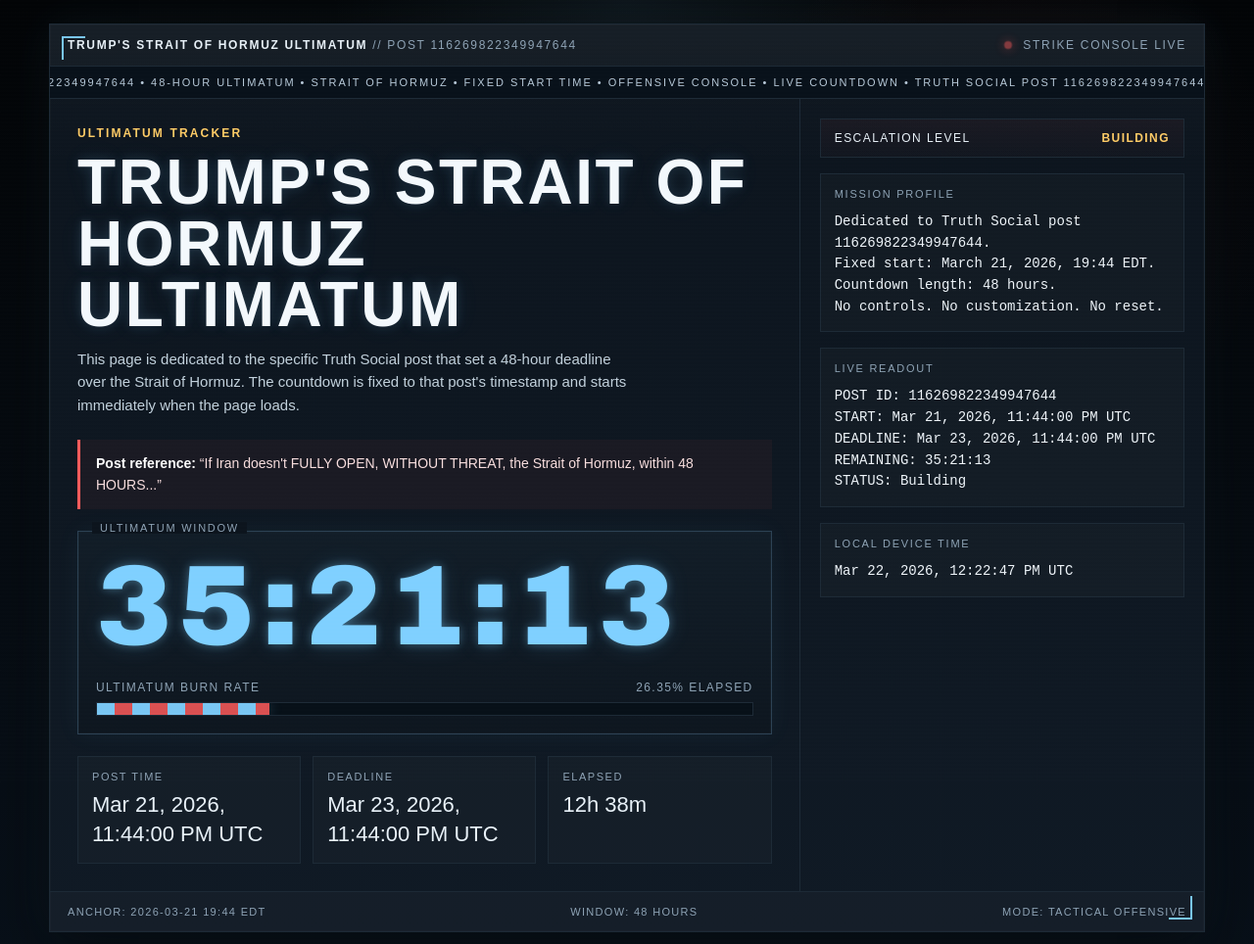
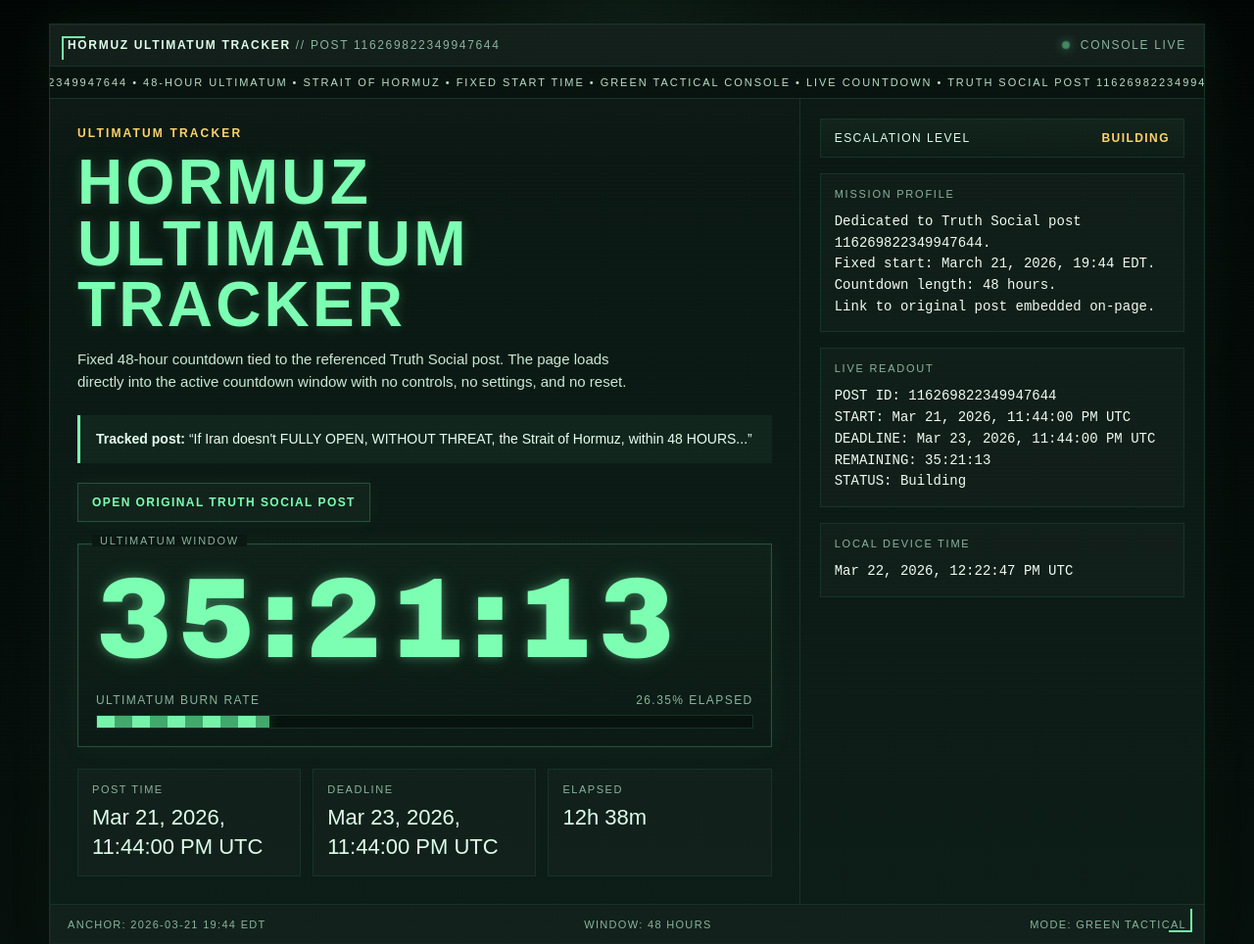
Before and after one commit to JustDorian/48hr, a plain HTML site: page index.html in a window 1280 px wide. Shown: the top 964 px of the page at 98% size. Drawn offline with Linux system fonts and the light colour scheme.

Commit message:
Update index.html v2.2

```diff
--- a/index.html
+++ b/index.html
@@ -3,27 +3,27 @@
 <head>
   <meta charset="UTF-8" />
   <meta name="viewport" content="width=device-width, initial-scale=1.0" />
-  <title>Trump's Strait of Hormuz Ultimatum</title>
+  <title>Hormuz Ultimatum Tracker</title>
   <meta name="description" content="48-hour countdown tied to Donald Trump's Truth Social post about the Strait of Hormuz." />
-  <meta property="og:title" content="Trump's Strait of Hormuz Ultimatum" />
+  <meta property="og:title" content="Hormuz Ultimatum Tracker" />
   <meta property="og:description" content="A fixed 48-hour countdown tied to Truth Social post 116269822349947644." />
-  <meta name="theme-color" content="#05070a" />
+  <meta name="theme-color" content="#04110b" />
 
   <style>
     :root{
-      --bg:#030507;
-      --bg2:#081019;
-      --panel:#0c141d;
-      --panel2:#101a25;
-      --line:#1d2a36;
-      --line-strong:#2c4254;
-      --text:#e8f1f8;
-      --muted:#8ea3b5;
-      --glow:#7fd0ff;
-      --glow-soft:rgba(127,208,255,.14);
-      --red:#ff5b5b;
-      --amber:#ffcc66;
-      --shadow:rgba(0,0,0,.55);
+      --bg:#020705;
+      --bg2:#07110d;
+      --panel:#0a1712;
+      --panel2:#0d1d17;
+      --line:#173328;
+      --line-strong:#24513e;
+      --text:#ddffe9;
+      --muted:#88b59d;
+      --glow:#7cffb2;
+      --glow-soft:rgba(124,255,178,.14);
+      --warn:#ffd36b;
+      --danger:#ff6b6b;
+      --shadow:rgba(0,0,0,.58);
     }
 
     *{
@@ -34,8 +34,8 @@
       margin:0;
       min-height:100%;
       background:
-        radial-gradient(circle at top center, rgba(127,208,255,.08), transparent 26%),
-        radial-gradient(circle at 80% 20%, rgba(255,91,91,.06), transparent 22%),
+        radial-gradient(circle at top center, rgba(124,255,178,.08), transparent 28%),
+        radial-gradient(circle at 80% 20%, rgba(124,255,178,.05), transparent 22%),
         linear-gradient(180deg, var(--bg) 0%, var(--bg2) 100%);
       color:var(--text);
       font-family: Arial, Helvetica, sans-serif;
@@ -48,10 +48,10 @@
       inset:0;
       pointer-events:none;
       background:
-        linear-gradient(rgba(255,255,255,.03) 1px, transparent 1px),
-        linear-gradient(90deg, rgba(255,255,255,.025) 1px, transparent 1px);
+        linear-gradient(rgba(124,255,178,.03) 1px, transparent 1px),
+        linear-gradient(90deg, rgba(124,255,178,.025) 1px, transparent 1px);
       background-size:38px 38px;
-      opacity:.22;
+      opacity:.24;
     }
 
     body::after{
@@ -62,8 +62,8 @@
       background:
         repeating-linear-gradient(
           to bottom,
-          rgba(255,255,255,.016) 0px,
-          rgba(255,255,255,.016) 1px,
+          rgba(255,255,255,.015) 0px,
+          rgba(255,255,255,.015) 1px,
           transparent 2px,
           transparent 4px
         );
@@ -83,12 +83,12 @@
       width:min(1180px, 100%);
       border:1px solid var(--line);
       background:
-        linear-gradient(180deg, rgba(255,255,255,.025), transparent 16%),
+        linear-gradient(180deg, rgba(255,255,255,.02), transparent 16%),
         linear-gradient(180deg, var(--panel), var(--panel2));
       box-shadow:
         0 0 0 1px rgba(255,255,255,.02) inset,
         0 20px 60px var(--shadow),
-        0 0 45px rgba(127,208,255,.07);
+        0 0 45px rgba(124,255,178,.08);
       position:relative;
       overflow:hidden;
     }
@@ -148,8 +148,8 @@
       width:10px;
       height:10px;
       border-radius:50%;
-      background:var(--red);
-      box-shadow:0 0 14px rgba(255,91,91,.85);
+      background:var(--glow);
+      box-shadow:0 0 14px rgba(124,255,178,.9);
       animation:pulse 1.4s infinite ease-in-out;
     }
 
@@ -162,7 +162,7 @@
       overflow:hidden;
       white-space:nowrap;
       border-bottom:1px solid var(--line);
-      background:#08111a;
+      background:#08130f;
     }
 
     .ticker-track{
@@ -172,7 +172,7 @@
       text-transform:uppercase;
       letter-spacing:.18em;
       font-size:11px;
-      color:#b7c9d8;
+      color:#b6dfc4;
       animation:scroll 26s linear infinite;
     }
 
@@ -212,7 +212,7 @@
     }
 
     .eyebrow{
-      color:var(--amber);
+      color:var(--warn);
       font-size:12px;
       text-transform:uppercase;
       letter-spacing:.18em;
@@ -225,46 +225,64 @@
       font-size:clamp(30px, 5vw, 64px);
       line-height:.98;
       text-transform:uppercase;
-      letter-spacing:.04em;
+      letter-spacing:.05em;
       font-weight:900;
-      color:#f3f8fc;
+      color:var(--glow);
       text-shadow:
-        0 0 12px rgba(127,208,255,.14),
-        0 0 26px rgba(127,208,255,.08);
+        0 0 12px rgba(124,255,178,.18),
+        0 0 26px rgba(124,255,178,.08);
     }
 
     .sub{
-      margin:0 0 24px;
+      margin:0 0 22px;
       max-width:68ch;
-      color:#c2d1dc;
+      color:#c7ead3;
       font-size:15px;
       line-height:1.55;
     }
 
     .quote{
-      margin:0 0 22px;
-      border-left:3px solid var(--red);
-      background:rgba(255,91,91,.05);
+      margin:0 0 20px;
+      border-left:3px solid var(--glow);
+      background:rgba(124,255,178,.05);
       padding:14px 16px;
-      color:#f8dede;
+      color:#e7fff0;
       line-height:1.55;
       font-size:14px;
     }
 
-    .quote strong{
-      color:#fff;
+    .post-link{
+      display:inline-flex;
+      align-items:center;
+      gap:8px;
+      margin:0 0 22px;
+      padding:12px 14px;
+      border:1px solid var(--line-strong);
+      background:rgba(124,255,178,.04);
+      color:var(--glow);
+      text-decoration:none;
+      text-transform:uppercase;
+      letter-spacing:.12em;
+      font-size:12px;
+      font-weight:700;
+      box-shadow:0 0 18px rgba(124,255,178,.05);
+    }
+
+    .post-link:hover{
+      background:rgba(124,255,178,.08);
+      box-shadow:0 0 22px rgba(124,255,178,.10);
     }
 
     .timer-shell{
       position:relative;
       border:1px solid var(--line-strong);
       background:
-        linear-gradient(180deg, rgba(127,208,255,.05), rgba(127,208,255,.01)),
+        linear-gradient(180deg, rgba(124,255,178,.05), rgba(124,255,178,.01)),
         rgba(0,0,0,.16);
       padding:18px;
       box-shadow:
         inset 0 0 0 1px rgba(255,255,255,.02),
-        0 0 24px rgba(127,208,255,.05);
+        0 0 24px rgba(124,255,178,.05);
     }
 
     .timer-shell::before{
@@ -287,8 +305,8 @@
       letter-spacing:.06em;
       color:var(--glow);
       text-shadow:
-        0 0 10px rgba(127,208,255,.35),
-        0 0 24px rgba(127,208,255,.16);
+        0 0 10px rgba(124,255,178,.35),
+        0 0 24px rgba(124,255,178,.16);
       word-break:break-word;
     }
 
@@ -310,7 +328,7 @@
     .progress{
       height:14px;
       border:1px solid var(--line);
-      background:#071018;
+      background:#07110d;
       overflow:hidden;
       position:relative;
     }
@@ -321,10 +339,10 @@
       background:
         repeating-linear-gradient(
           90deg,
-          rgba(127,208,255,.95) 0 18px,
-          rgba(255,91,91,.85) 18px 36px
+          rgba(124,255,178,.95) 0 18px,
+          rgba(84,220,139,.75) 18px 36px
         );
-      box-shadow:0 0 14px rgba(127,208,255,.22);
+      box-shadow:0 0 14px rgba(124,255,178,.22);
       transition:width .8s linear;
     }
 
@@ -369,14 +387,14 @@
       gap:12px;
       padding:12px 14px;
       border:1px solid var(--line);
-      background:linear-gradient(180deg, rgba(255,91,91,.05), rgba(255,91,91,.02));
+      background:linear-gradient(180deg, rgba(124,255,178,.05), rgba(124,255,178,.02));
       text-transform:uppercase;
       letter-spacing:.12em;
       font-size:12px;
     }
 
     .alert strong{
-      color:var(--amber);
+      color:var(--warn);
     }
 
     .panel{
@@ -397,7 +415,7 @@
       font-family:"Courier New", Courier, monospace;
       font-size:14px;
       line-height:1.55;
-      color:#eef4f9;
+      color:#eefcf2;
       word-break:break-word;
     }
 
@@ -428,30 +446,39 @@
   <div class="page">
     <div class="console">
       <div class="topbar">
-        <div><strong>Trump's Strait of Hormuz Ultimatum</strong> // Post 116269822349947644</div>
+        <div><strong>Hormuz Ultimatum Tracker</strong> // Post 116269822349947644</div>
         <div class="status">
           <span class="dot"></span>
-          <span>Strike Console Live</span>
+          <span>Console Live</span>
         </div>
       </div>
 
       <div class="ticker">
         <div class="ticker-track">
-          truth social post 116269822349947644 • 48-hour ultimatum • strait of hormuz • fixed start time • offensive console • live countdown • truth social post 116269822349947644 • 48-hour ultimatum • strait of hormuz • fixed start time • offensive console • live countdown •
+          truth social post 116269822349947644 • 48-hour ultimatum • strait of hormuz • fixed start time • green tactical console • live countdown • truth social post 116269822349947644 • 48-hour ultimatum • strait of hormuz • fixed start time • green tactical console • live countdown •
         </div>
       </div>
 
       <div class="main">
         <section class="left">
           <div class="eyebrow">Ultimatum Tracker</div>
-          <h1 class="headline">Trump's Strait of Hormuz Ultimatum</h1>
+          <h1 class="headline">Hormuz Ultimatum Tracker</h1>
           <p class="sub">
-            This page is dedicated to the specific Truth Social post that set a 48-hour deadline over the Strait of Hormuz. The countdown is fixed to that post's timestamp and starts immediately when the page loads.
+            Fixed 48-hour countdown tied to the referenced Truth Social post. The page loads directly into the active countdown window with no controls, no settings, and no reset.
           </p>
 
           <div class="quote">
-            <strong>Post reference:</strong> “If Iran doesn't FULLY OPEN, WITHOUT THREAT, the Strait of Hormuz, within 48 HOURS...”
+            <strong>Tracked post:</strong> “If Iran doesn't FULLY OPEN, WITHOUT THREAT, the Strait of Hormuz, within 48 HOURS...”
           </div>
+
+          <a
+            class="post-link"
+            href="https://truthsocial.com/@realDonaldTrump/posts/116269822349947644"
+            target="_blank"
+            rel="noopener noreferrer"
+          >
+            Open Original Truth Social Post
+          </a>
 
           <div class="timer-shell">
             <div class="timer" id="timer">48:00:00</div>
@@ -495,7 +522,7 @@
               Dedicated to Truth Social post 116269822349947644.<br>
               Fixed start: March 21, 2026, 19:44 EDT.<br>
               Countdown length: 48 hours.<br>
-              No controls. No customization. No reset.
+              Link to original post embedded on-page.
             </div>
           </div>
 
@@ -516,16 +543,13 @@
       <div class="footer">
         <span>Anchor: 2026-03-21 19:44 EDT</span>
         <span>Window: 48 hours</span>
-        <span>Mode: tactical offensive</span>
+        <span>Mode: green tactical</span>
       </div>
     </div>
   </div>
 
   <script>
     const TOTAL_MS = 48 * 60 * 60 * 1000;
-
-    // Post time from archive:
-    // Saturday, March 21, 2026, 7:44 PM EDT = 2026-03-21T23:44:00Z
     const START_UTC = new Date("2026-03-21T23:44:00Z");
 
     function pad(n) {
```
